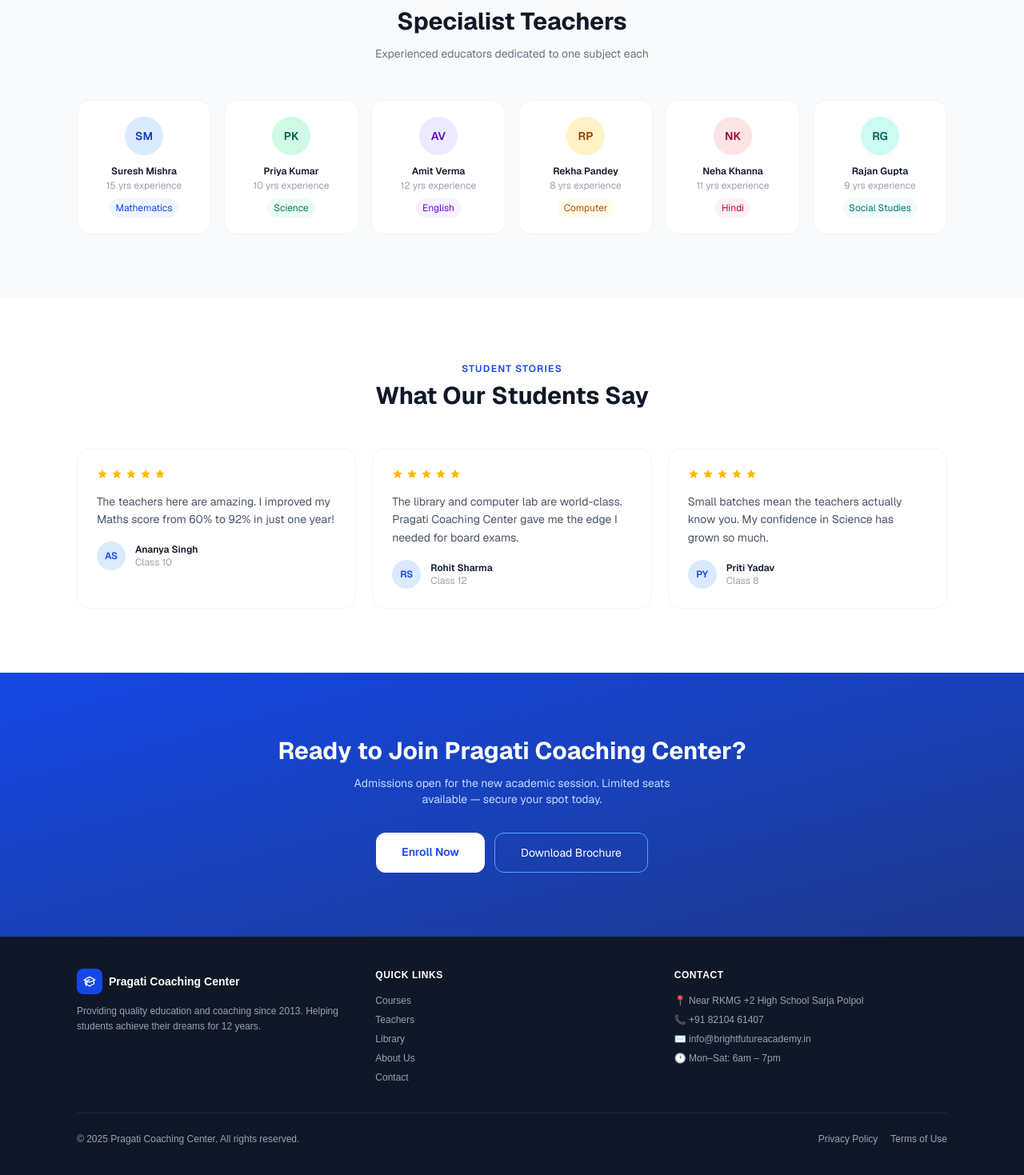
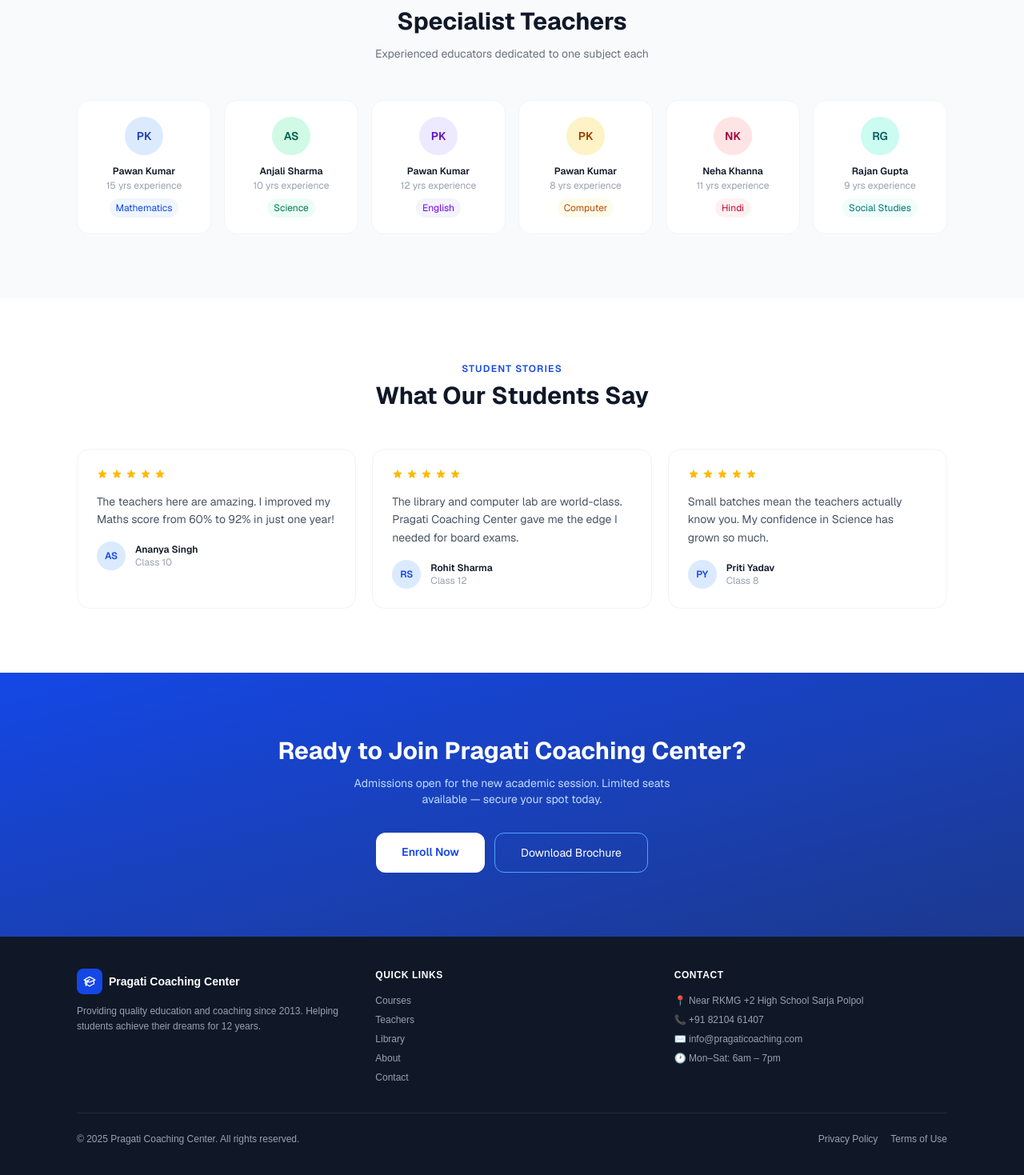
Before and after one commit to umesh37kr/pragati-coaching, a Next.js app: page / in a window 1280 px wide. Shown: the part 1766-3235 px from the top of the page at 80% size. Built offline with nearby package versions, Linux system fonts and the light colour scheme.

Commit message:
fix navlinks for footer

```diff
--- a/app/(home)/page.tsx
+++ b/app/(home)/page.tsx
@@ -107,32 +107,32 @@ const GRADES = [
 
 const TEACHERS = [
   {
-    initials: "SM",
-    name: "Suresh Mishra",
+    initials: "PK",
+    name: "Pawan Kumar",
     exp: "15 yrs experience",
     subject: "Mathematics",
     bg: "bg-blue-100 text-blue-800",
     tag: "bg-blue-50 text-blue-700",
   },
   {
-    initials: "PK",
-    name: "Priya Kumar",
+    initials: "AS",
+    name: "Anjali Sharma",
     exp: "10 yrs experience",
     subject: "Science",
     bg: "bg-emerald-100 text-emerald-800",
     tag: "bg-emerald-50 text-emerald-700",
   },
   {
-    initials: "AV",
-    name: "Amit Verma",
+    initials: "PK",
+    name: "Pawan Kumar",
     exp: "12 yrs experience",
     subject: "English",
     bg: "bg-violet-100 text-violet-800",
     tag: "bg-violet-50 text-violet-700",
   },
   {
-    initials: "RP",
-    name: "Rekha Pandey",
+    initials: "PK",
+    name: "Pawan Kumar",
     exp: "8 yrs experience",
     subject: "Computer",
     bg: "bg-amber-100 text-amber-800",
--- a/app/contact/page.tsx
+++ b/app/contact/page.tsx
@@ -56,15 +56,15 @@ const ContactPage = () => {
           <div className="space-y-4">
             <div className="flex items-center">
               <FaPhone className="text-blue-600 text-xl mr-4" />
-              <span>+1 234 567 890</span>
+              <span> +91 82104 61407</span>
             </div>
             <div className="flex items-center">
               <FaEnvelope className="text-blue-600 text-xl mr-4" />
-              <span>info@example.com</span>
+              <span>info@pragaticoaching.com</span>
             </div>
             <div className="flex items-center">
               <FaMapMarkerAlt className="text-blue-600 text-xl mr-4" />
-              <span>123 Main Street, City, Country</span>
+              <span>Near RKMG +2 High School Sarja Polpol</span>
             </div>
           </div>
 
--- a/components/Footer.tsx
+++ b/components/Footer.tsx
@@ -1,5 +1,13 @@
+import Link from "next/link";
 import React from "react";
 
+const NAV_LINKS = [
+  { name: "Courses", href: "/#courses" },
+  { name: "Teachers", href: "/#teachers" },
+  { name: "Library", href: "/library" },
+  { name: "About", href: "/about" },
+  { name: "Contact", href: "/contact" },
+];
 const Footer = () => {
   return (
     <>
@@ -37,17 +45,15 @@ const Footer = () => {
               <p className="text-white text-xs font-semibold mb-3 uppercase tracking-wider">
                 Quick Links
               </p>
-              {["Courses", "Teachers", "Library", "About Us", "Contact"].map(
-                (l) => (
-                  <a
-                    key={l}
-                    href="#"
-                    className="block text-xs text-gray-400 hover:text-white py-1 transition-colors"
-                  >
-                    {l}
-                  </a>
-                ),
-              )}
+              {NAV_LINKS.map((link) => (
+                <Link
+                  key={link.href}
+                  href={link.href}
+                  className="block text-xs text-gray-400 hover:text-white py-1 transition-colors"
+                >
+                  {link.name}
+                </Link>
+              ))}
             </div>
             <div>
               <p className="text-white text-xs font-semibold mb-3 uppercase tracking-wider">
@@ -58,7 +64,7 @@ const Footer = () => {
                 <br />
                 📞 +91 82104 61407
                 <br />
-                ✉️ info@brightfutureacademy.in
+                ✉️ info@pragaticoaching.com
                 <br />
                 🕐 Mon–Sat: 6am – 7pm
               </p>
```
